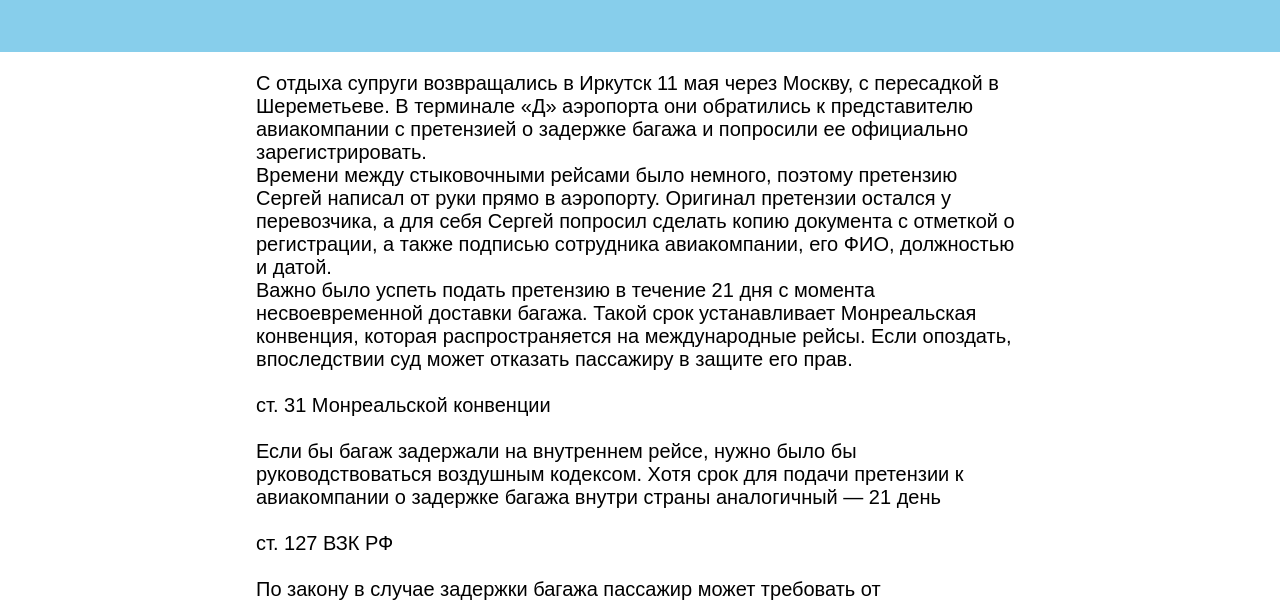
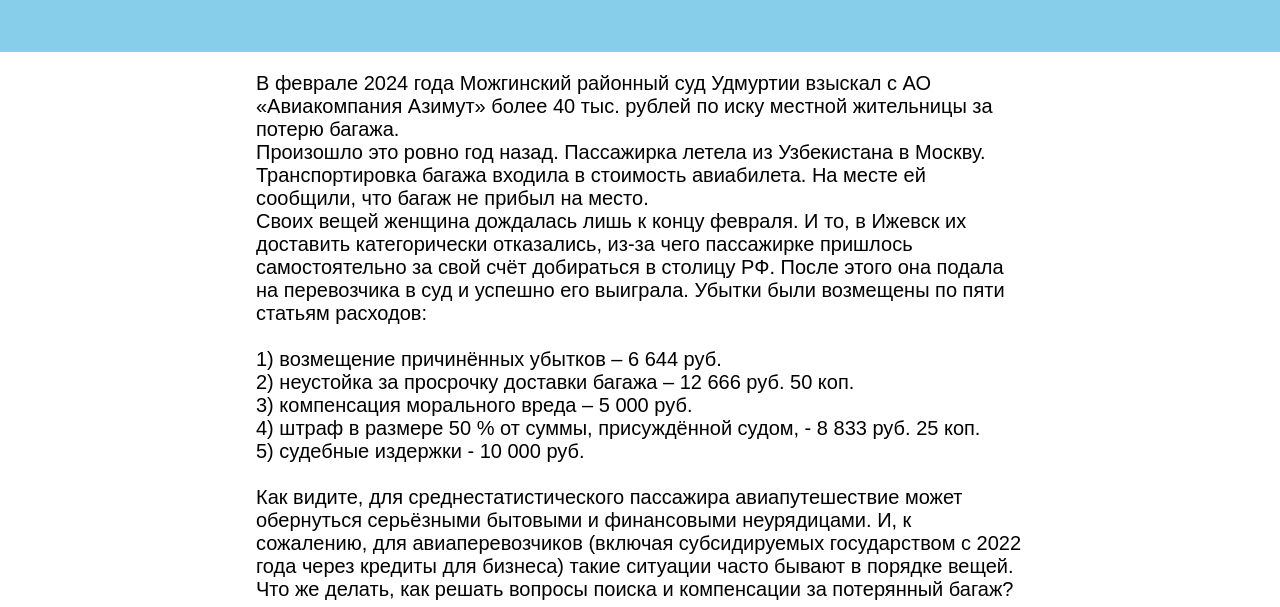
Before and after one commit to DashaBog/AeroGarant, a plain HTML site: page index.html in a window 1280 px wide. Shown: the part 108-715 px from the top of the page. Drawn offline with Linux system fonts and the light colour scheme.

Commit message:
changed text

```diff
--- a/index.html
+++ b/index.html
@@ -12,77 +12,26 @@
         <h1 class="header_text rubik-semibold">Авиакомпания испортила отдых?</h1>
     </div>
     <div class="contains">
-        <p class="rubik-regular">С отдыха супруги возвращались в Иркутск 11 мая через
-            Москву, с пересадкой в
-            Шереметьеве. В терминале «Д»
-            аэропорта они обратились к представителю авиакомпании с претензией о задержке багажа и попросили ее
-            официально зарегистрировать.<br>
+        <p class="rubik-regular">В феврале 2024 года Можгинский районный суд Удмуртии взыскал с АО «Авиакомпания Азимут»
+            более 40 тыс. рублей по иску местной жительницы за потерю багажа. <br>
 
-            Времени между стыковочными рейсами было немного, поэтому претензию Сергей написал от руки прямо в аэропорту.
-            Оригинал претензии остался у перевозчика, а для себя Сергей попросил сделать копию документа с отметкой о
-            регистрации, а также подписью сотрудника авиакомпании, его ФИО, должностью и датой.<br>
+            Произошло это ровно год назад. Пассажирка летела из Узбекистана в Москву. Транспортировка багажа входила в
+            стоимость авиабилета. На месте ей сообщили, что багаж не прибыл на место.<br>
 
-            Важно было успеть подать претензию в течение 21 дня с момента несвоевременной доставки багажа. Такой срок
-            устанавливает Монреальская конвенция, которая распространяется на международные рейсы. Если опоздать,
-            впоследствии суд может отказать пассажиру в защите его прав.<br><br>
+            Своих вещей женщина дождалась лишь к концу февраля. И то, в Ижевск их доставить категорически отказались,
+            из-за чего пассажирке пришлось самостоятельно за свой счёт добираться в столицу РФ. После этого она подала
+            на перевозчика в суд и успешно его выиграла. Убытки были возмещены по пяти статьям расходов:<br><br>
 
-            ст. 31 Монреальской конвенции<br><br>
+            1) возмещение причинённых убытков – 6 644 руб.<br>
+            2) неустойка за просрочку доставки багажа – 12 666 руб. 50 коп.<br>
+            3) компенсация морального вреда – 5 000 руб.<br>
+            4) штраф в размере 50 % от суммы, присуждённой судом, - 8 833 руб. 25 коп.<br>
+            5) судебные издержки - 10 000 руб.<br><br>
 
-            Если бы багаж задержали на внутреннем рейсе, нужно было бы руководствоваться воздушным кодексом. Хотя срок
-            для подачи претензии к авиакомпании о задержке багажа внутри страны аналогичный — 21 день<br><br>
-
-            ст. 127 ВЗК РФ<br><br>
-
-            По закону в случае задержки багажа пассажир может требовать от авиакомпании:<br><br>
-
-            Выплатить штраф за каждый час задержки багажа в размере 25% от МРОТ, но не больше 50% от цены провоза
-            багажа. Для расчета штрафа размер МРОТ составляет 100 ₽. Получается, каждый час задержки багажа стоит 25 ₽ —
-            немного.<br><br>
-            Возместить убытки из-за задержки багажа, например расходы на покупку вещей первой необходимости взамен тех,
-            что остались в его чемодане. Если багаж задержали на международном рейсе, размер убытков ограничен 1000
-            специальных прав заимствования — СПЗ — это примерно 105 000 ₽. Динамику курса СПЗ устанавливает ЦБ РФ, она
-            постоянно меняется.<br><br>
-            Выплатить компенсацию морального вреда — сумму, в которую пассажир оценил свои физические и нравственные
-            страдания.<br><br>
-
-            ст. 120 ВЗК РФ<br><br>
-
-            ст. 5 ФЗ «О МРОТ»<br><br>
-
-            ст. 15 ГК РФ<br><br>
-
-            ст. 22 Монреальской конвенции<br><br>
-
-            ст. 15 закона «О защите прав потребителей»<br><br>
-
-            Поэтому в претензии Сергей потребовал выплатить ему:<br><br>
-
-            1) 8920,24 ₽ расходов на покупку вещей первой необходимости.<br>
-            2) 1100 ₽ штрафа за 44 часа задержки багажа — по 25 ₽ за каждый час задержки. Сергей просчитался и вместо 43
-            часов указал на час больше.<br>
-            4) 100 € в качестве компенсации морального вреда — 7192,32 ₽ по курсу на дату перелета.<br>
-
-            Общая сумма требований составила 17 212,56 ₽.<br><br>
-
-            К претензии Сергей приложил маршрутную квитанцию, посадочный талон, багажную бирку, обращение в службу
-            розыска багажа в Праге и оригиналы чеков из магазинов. На случай если придется идти в суд, Сергей
-            предварительно сфотографировал все документы на телефон. Также в претензии он указал номер телефона и
-            электронную почту для связи.<br>
-
-            Представитель перевозчика принял все документы и зарегистрировал претензию.<br>
-            Претензия Сергея к авиакомпании о задержке багажа. Он требовал возместить ему расходы на покупку вещей
-            первой необходимости, выплатить штраф и компенсировать моральный вред<br>
-
-            По закону авиакомпания обязана рассмотреть претензию и дать на нее ответ в течение 30 дней с момента
-            получения. А возместить расходы из-за некачественно оказанной услуги — задержки багажа — в течение 10 дней с
-            момента, когда пассажир предъявил такое требование.<br><br>
-
-            ст. 127.1 ВЗК РФ<br><br>
-
-            п. 1 ст. 31 закона «О защите прав потребителей»<br><br>
-
-            Претензию авиакомпания получила 11 мая — последним днем для ее рассмотрения было 21 мая. Но ответа на
-            претензию Сергей и Татьяна так и не дождались, поэтому решили обратиться в суд.
+            Как видите, для среднестатистического пассажира авиапутешествие может обернуться серьёзными бытовыми и
+            финансовыми неурядицами. И, к сожалению, для авиаперевозчиков (включая субсидируемых государством с 2022
+            года через кредиты для бизнеса) такие ситуации часто бывают в порядке вещей. Что же делать, как решать
+            вопросы поиска и компенсации за потерянный багаж?<br>
         </p>
     </div>
     <div class="header">
```
